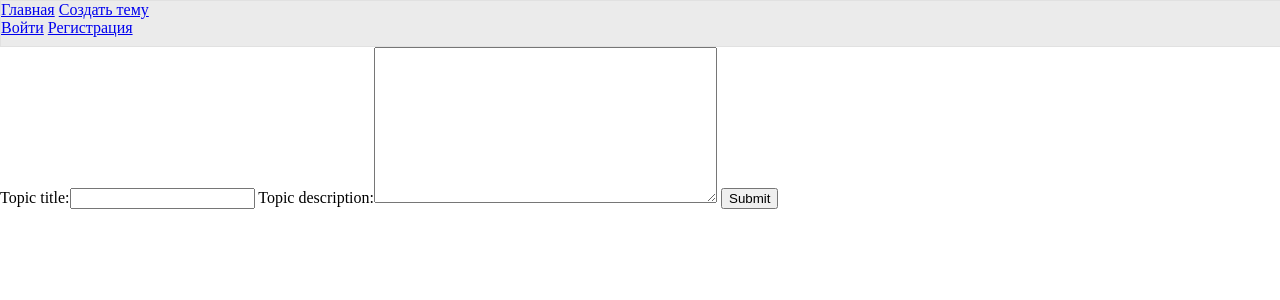
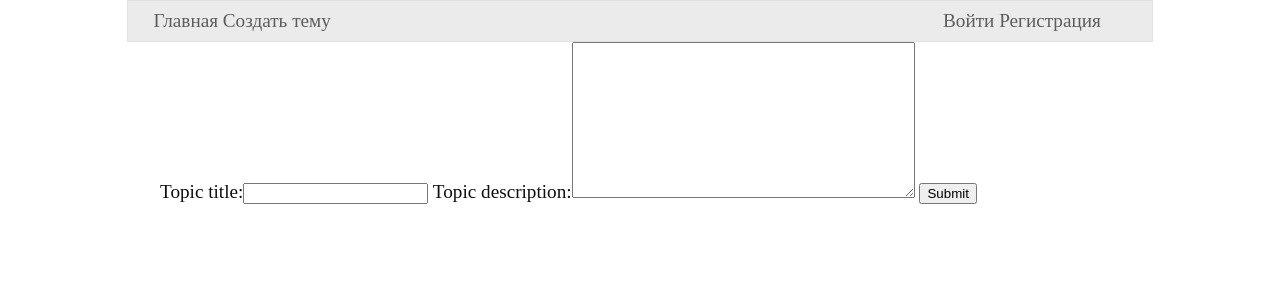
Before and after one commit to ShizukaHoshijiro/ThirdDjangoProject, a Django app: page /create/ in a window 1280 px wide. Shown: the top 300 px of the page. Run offline with Django 3.2, Linux system fonts and the light colour scheme.

Commit message:
Некоторое улучшение HTML шаблонов и добавление чуточки CSS.

```diff
--- a/ThirdProject_book/urls.py
+++ b/ThirdProject_book/urls.py
@@ -24,5 +24,5 @@ urlpatterns = [
     url(r"^", include("core.urls")),
     url(r"^login/$", login, {"template_name":"core/login.html"}, name="login"),
     url(r"^logout/$", logout, {"template_name":"core/logout.html"}, name="logout"),
-    url(r"^register/$", UserRegisterView.as_view(), name="registration"),
+    url(r"^register/$", UserRegisterView.as_view(), name="register"),
 ]
--- a/core/static/core/main.css
+++ b/core/static/core/main.css
@@ -1,10 +1,47 @@
 body {
     margin:0;
+    font-size:1.20em ;
+    color: #0e0e0e;
+}
+
+a {
+    color: #5c5c5c;
+    text-decoration: none;
+}
+
+a:hover {
+    color:#949494 ;
+    text-decoration: underline;
 }
 
 .header {
-    width: 100%;
-    height: 45px;
+    width: 80%;
+    height: 40px;
     background-color: #ebebeb;
     border: 1px solid #e1e1e1;
+    margin-right: auto;
+    margin-left: auto;
 }
+
+.header .links {
+    height:100%;
+    width:auto;
+    display: inline-block;
+    padding-left: 2.5%;
+    line-height: 40px;
+}
+
+.header .user_info {
+    height:100%;
+    width:auto;
+    display: inline-block;
+    line-height: 40px;
+    padding-right: 5%;
+    float: right;
+}
+
+.content {
+    width: 75%;
+    margin-right: auto;
+    margin-left: auto;
+}
--- a/core/templates/core/index.html
+++ b/core/templates/core/index.html
@@ -1,13 +1,14 @@
 {% extends "core/patterns/parents/main.html" %}
+{% load static %}
 
 {% block title %}Главная{% endblock %}
+{% block extra_head %}<link type="text/css" rel="stylesheet" href="{% static "core/index.css" %}">{% endblock %}
 
 {% block content %}
 
     {% for object in object_list %}
 
-        <a href="{% url "core:detail" object.id %}"> <h2>{{ object.topic_title }}</h2> </a>
-        <h3>{{ object.topic_description }}</h3>
+             <a href="{% url "core:detail" object.id %}" id="{{ object.id }}"><div class="topic"> {{ object.topic_title }} </div></a>
 
     {% endfor %}
 
--- a/core/templates/core/patterns/includes/header.html
+++ b/core/templates/core/patterns/includes/header.html
@@ -12,7 +12,7 @@
     {% else %}
         <div class="user_is_not_login">
             <a href="{% url "login" %}?next={{ request.path }}">Войти</a>
-            <a href="{% url "registration" %}?next={{ request.path }}">Регистрация</a>
+            <a href="{% url "register" %}?next={{ request.path }}">Регистрация</a>
         </div>
     {% endif %}
 </div>
--- a/core/templates/core/register.html
+++ b/core/templates/core/register.html
@@ -6,6 +6,7 @@
     <div class="registration_form">
         <form action="" method="post">
             {% csrf_token %}
+            {{ form.errors }}
             <div class="registration_form_username">Логин: {{ form.username }}</div>
             <div class="registration_form_password">Пароль: {{ form.password1 }}</div>    {# PASSWORD #}
             <div class="registration_form_confirm_password">Подтверждение пароля: {{ form.password2 }}</div>    {# CONFIRM_PASSWORD #}
--- a/core/views.py
+++ b/core/views.py
@@ -41,12 +41,17 @@ class UserRegisterView(FormView):
     template_name = "core/register.html"
 
     def get_success_url(self):
-        return self.request.GET.get("next",reverse("core:index"))
+        success_url = self.request.GET.get("next",reverse("core:index"))
+        if success_url == reverse("login") or success_url == reverse("logout") or success_url == reverse("register"):
+            success_url = reverse("core:index")
+        return success_url
 
     def form_valid(self, form):
         super(UserRegisterView, self).form_valid(form)
         form.save()
+
         user = authenticate(username=form.cleaned_data["username"],password=form.cleaned_data["password1"])
         if user is not None:
             login(self.request,user)
+
         return HttpResponseRedirect(self.get_success_url())
```
Also changed, not shown: core/static/core/index.css (added, +22 -0 lines), db.sqlite3.
